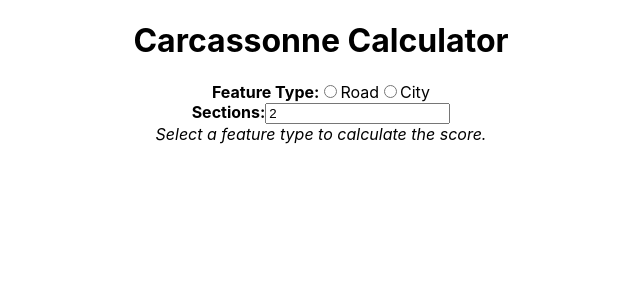
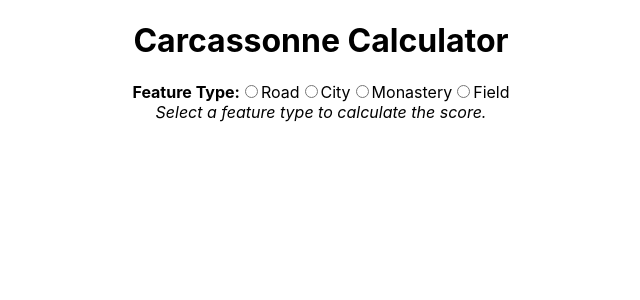
Before and after one commit to bednar85/carcassonne-score-sheet, a React (Create React App) app: page / in a window 1280 px wide. Shown: the top 300 px of the page, without its empty margins (319-959 px from the left). Built offline with nearby package versions, Linux system fonts and the light colour scheme.

Commit message:
add additional feature types, misc logic adjustments

```diff
--- a/src/components/ScoreForm/ScoreForm.tsx
+++ b/src/components/ScoreForm/ScoreForm.tsx
@@ -26,15 +26,24 @@
     return hasCathedral ? (sections + pennants) * 3 : (sections + pennants) * 2;
   }
 
+  if (featureType === 'monastery') {
+    return (surroundingTiles || 0) + 1;
+  }
+
+  if (featureType === 'field') {
+    return (completedCities || 0) * 3;
+  }
+
   return 0;
 };
 
-interface NumberInputProps extends Omit<ControllerProps<"input">, "render"> {
-  inputProps: {
-    min: number;
-    max?: number;
-  }
-}
+
+// interface NumberInputProps extends Omit<ControllerProps<"input">, "render"> {
+//   inputProps: {
+//     min: number;
+//     max?: number;
+//   }
+// }
 
 const NumberInput = ({
   as,
@@ -63,12 +72,27 @@
 
 
 export default function ScoreForm() {
-  const defaultValues = { featureType: '', sections: 2, pennants: 0 }
-  const { register, watch, control, getValues } = useForm<Inputs>({ defaultValues });
+  const defaultValues = {
+    featureType: '',
+    sections: 2,
+    pennants: 0,
+    hasInn: false,
+    hasCathedral: false,
+    surroundingTiles: 0,
+    completedCities: 0
+  };
+
+  const { register, watch, control } = useForm<Inputs>({
+    defaultValues
+  });
 
   const watchAll = watch();
 
-  const values = getValues();
+  // this is account for a quirk in which, when you click on a feature for the first time, initially it only sets the featureType in watchAll
+  const values = Object.keys(watchAll).length === 1 ? {
+    ...defaultValues,
+    ...watchAll
+  } : watchAll;
   const score = calculateScore(values);
 
   return (
@@ -95,7 +119,26 @@
             />
             City
           </label>
+          <label>
+            <input
+              name="featureType"
+              type="radio"
+              value="monastery"
+              ref={register}
+            />
+            Monastery
+          </label>
+          <label>
+            <input
+              name="featureType"
+              type="radio"
+              value="field"
+              ref={register}
+            />
+            Field
+          </label>
         </div>
+        {(watchAll.featureType === 'road' || watchAll.featureType === 'city') && (
           <div>
             <strong>Sections:</strong>
             <NumberInput
@@ -106,6 +149,25 @@
               }}
             />
           </div>
+        )}
+        {watchAll.featureType === 'monastery' && (
+          <div>
+            <strong>Surrounding Tiles:</strong>
+            <NumberInput
+              control={control}
+              name="surroundingTiles"
+            />
+          </div>
+        )}
+        {watchAll.featureType === 'field' && (
+          <div>
+            <strong>Completed Cities:</strong>
+            <NumberInput
+              control={control}
+              name="completedCities"
+            />
+          </div>
+        )}
         {watchAll.featureType === 'city' && (
           <div>
             <strong>Pennants:</strong>
@@ -140,7 +202,7 @@
         </div>
       </form>
       <div>
-        {!Object.keys(values).length ? (
+        {watchAll.featureType === '' ? (
           <em>Select a feature type to calculate the score.</em>
         ) : (
           <>
```
Lines whose indentation alone changed are shown as unchanged.
